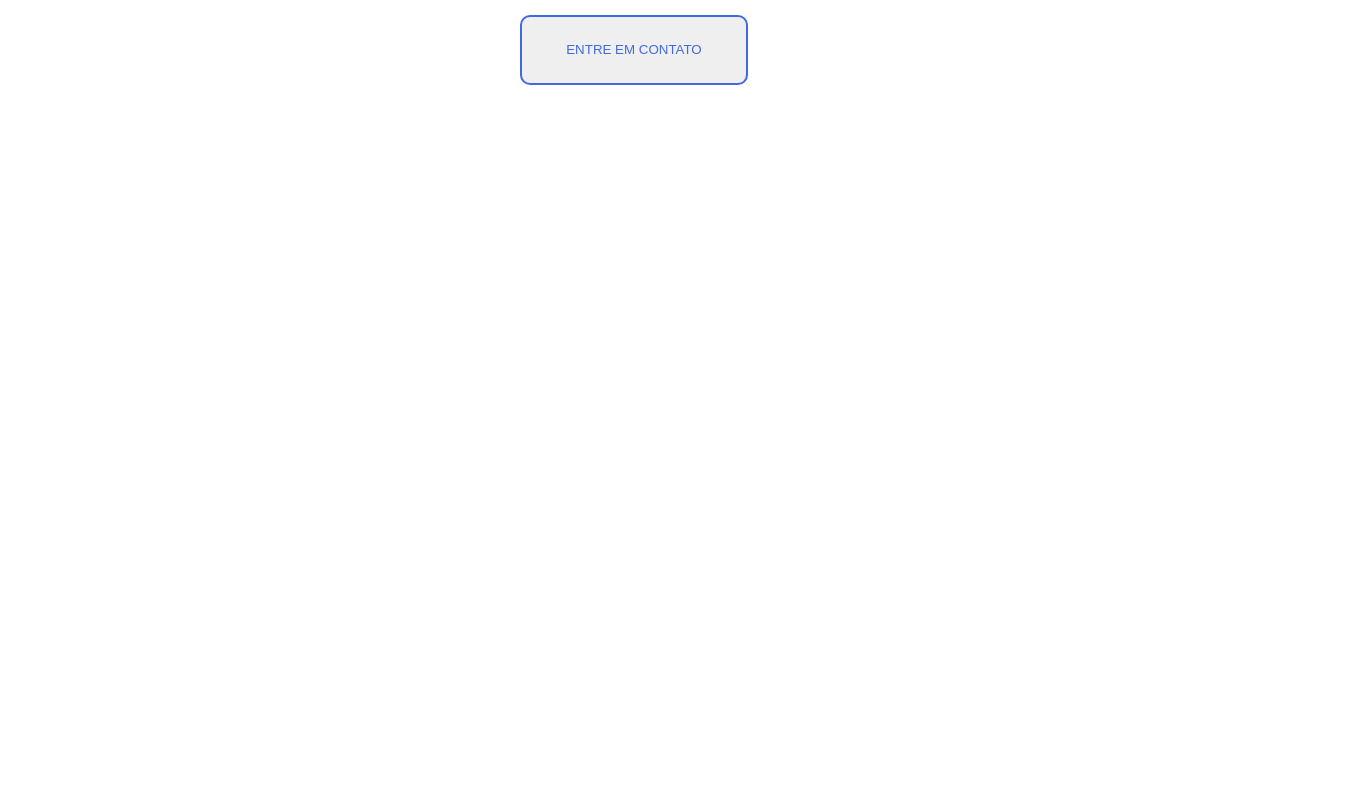
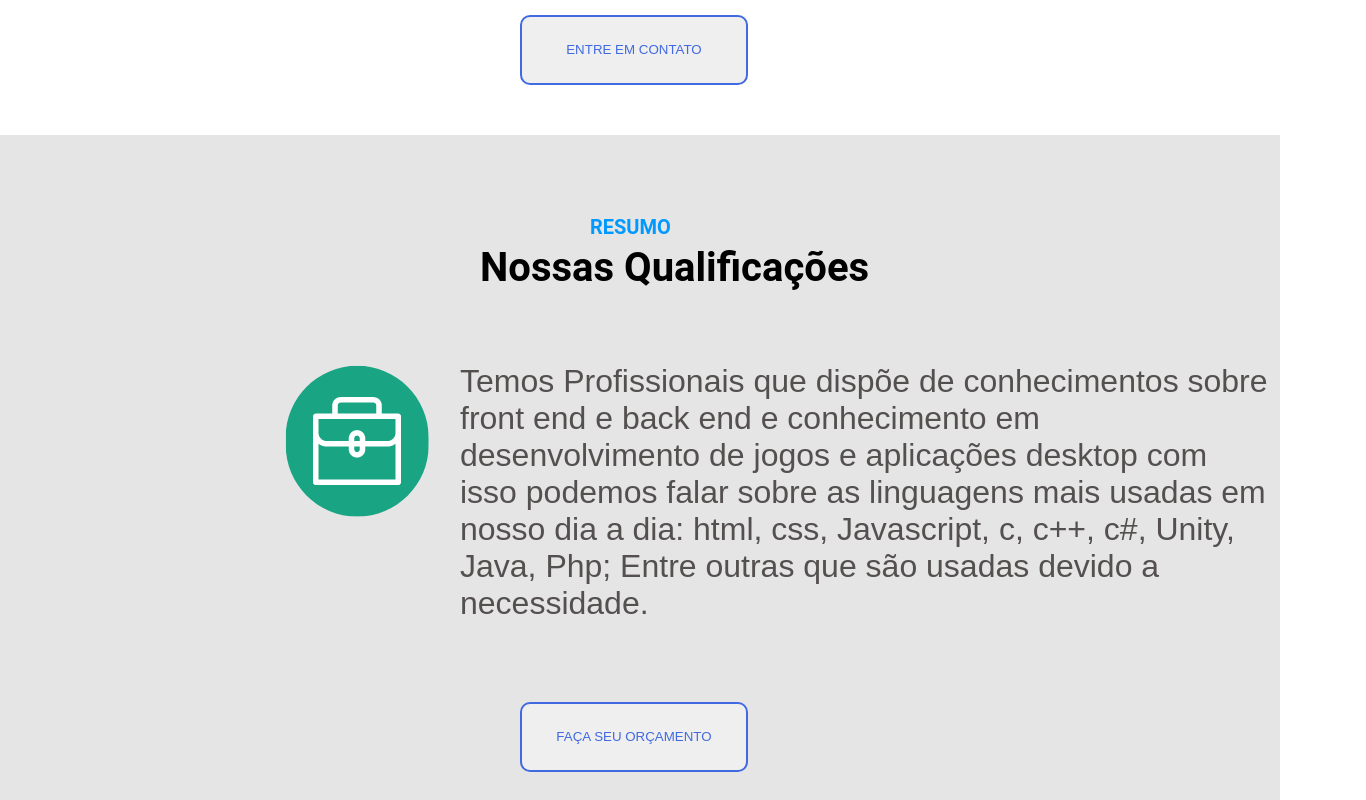
Before and after one commit to Isabella2709/Lading_page_project, a plain HTML site: page index.html in a window 1280 px wide. Shown: the part 1520-2320 px from the top of the page, 1366 px wide, since content can reach past the window. Before the commit the page ends 2000 px from the top, so only its background shows below. Drawn offline with Linux system fonts and the light colour scheme.

Commit message:
parte 3 da pagina concluida

```diff
--- a/Style.css
+++ b/Style.css
@@ -423,3 +423,56 @@ a:hover{
     margin-top: 80px;
     margin-left: 520px;
 }
+
+
+.backgroundpt3{
+    margin-top: 50px;
+    width: 100%;
+    height: 780px;
+    background-color: rgba(221, 221, 221, 0.76);
+}
+
+.imgmaleta{
+    margin-top: -110px;
+}
+
+.positionres{
+    margin-top: -700px;
+    margin-left: 590px;
+
+}
+
+.resumo{
+    font-family: 'Roboto', sans-serif;
+    color: rgb(0, 153, 255);
+    font-size: 20px;
+}
+
+.qualifc{
+    font-family: 'Roboto', sans-serif;
+    font-size: 40px;
+}
+
+.positionmt{
+    margin-top: 5px;
+    margin-left: 480px;
+}
+
+.textosob{
+    font-family: Arial, Helvetica, sans-serif;
+    font-size: xx-large;
+    color: rgb(85, 80, 80);
+}
+
+.textmaleta{
+    margin-top: -590px;
+    margin-left: 460px;
+    margin-right: 10px;
+}
+
+.botaozinho2{
+    width: 30%;
+    height: 70px;
+    border: 2PX solid royalblue;
+    border-radius: 10px;
+}
--- a/index.html
+++ b/index.html
@@ -99,8 +99,23 @@
                 <div class="btcontato"><button class="botaozinho"><a href="https://whats.link/startectecnology" class="textolink">ENTRE EM CONTATO</a></button></div>
 
 
+                <section class="backgroundpt3"></section>
+
+                <div class="positionres"><h1 class="resumo">RESUMO</h1></div>
+
+                <div class="positionmt"><h1 class="qualifc">Nossas Qualificações</h1></div>
+
+                <img src="imagens/iconetrampo.png" class="imgmaleta">
+
+                <div class="textmaleta"><p class="textosob">Temos Profissionais que dispõe de conhecimentos
+                    sobre front end e back end e conhecimento em desenvolvimento de jogos e aplicações
+                    desktop com isso podemos falar sobre as linguagens mais usadas em nosso dia a dia:
+                    html, css, Javascript, c, c++, c#, Unity, Java, Php; Entre outras que são usadas devido a
+                    necessidade.
+                </p></div>
 
 
+                <div class="btcontato"><button class="botaozinho2"><a href="https://whats.link/startectecnology" class="textolink">FAÇA SEU ORÇAMENTO</a></button></div>
 
 
 
```
Also changed, not shown: imagens/iconetrampo.png (added).
